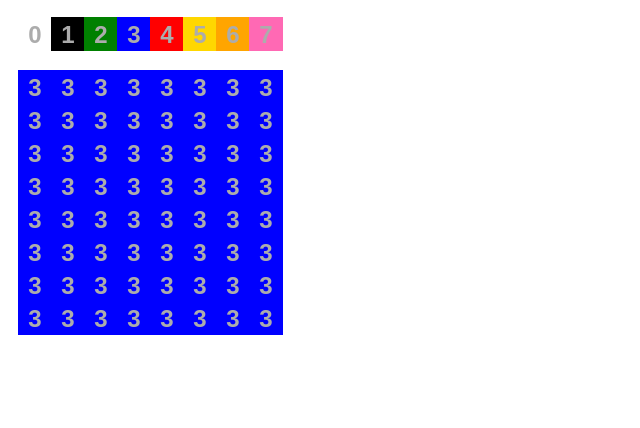
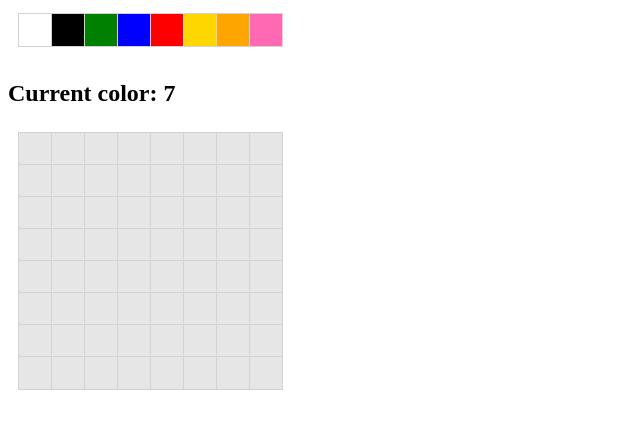
Before and after one commit to ngbedggood/pixels, a React (Vite) app: page / in a window 1280 px wide. Shown: the top 428 px of the page, without its empty margins (0-640 px from the left). Built offline with nearby package versions, Linux system fonts and the light colour scheme.

Commit message:
Color picking implemented,

```diff
--- a/src/App.js
+++ b/src/App.js
@@ -1,14 +1,32 @@
-import React from 'react';
+import React, { useState, useEffect } from 'react';
 import Canvas from './components/Canvas';
 import Palette from './components/Palette';
 import Pixel from './components/Pixel';
 
+export default function App() {
+    let canvasSize = 8;
+    const [canvasState, setCanvasState] = useState(Array.from({length: canvasSize},()=> Array.from({length: canvasSize}, () => null)));
+    const [selectedColor, setSelectedColor] = useState(7);
 
-export default function App() {
+
+    function handlePaint(color, ind) {
+        let newCanvasState = canvasState.slice();
+        newCanvasState[ind.row][ind.col] = selectedColor;
+        setCanvasState(newCanvasState);
+    }
+
+    function handleSelectColor(color, ind) {
+        setSelectedColor(color);
+    }
+
     return (
         <div>
-            <Palette />
-            <Canvas />
+            <Palette handleSelect={handleSelectColor}/>
+            <h2>Current color: {selectedColor}</h2>
+            <Canvas
+                canvasState={canvasState}
+                handlePaint={handlePaint}
+            />
         </div>
     );
 }
--- a/src/components/Canvas.js
+++ b/src/components/Canvas.js
@@ -1,26 +1,21 @@
-import React from 'react';
+import React, { useState } from 'react';
 import Pixel from './Pixel';
 import styles from './Canvas.css'
 
-export default function Canvas() {
-    let canvas = [];
-    let canvasSize = 8;
-
-    for (let i = 0; i < canvasSize; i++) {
-        canvas[i] = [];
-        for (let j = 0; j < canvasSize; j++) {
-          canvas[i][j] = 3;
-        }
-    }
+export default function Canvas({ canvasState, handlePaint }) {
 
     return (
         <div className='canvas'>
             {
-                canvas.map((row, rIndex) => (
+                canvasState.map((row, rIndex) => (
                     <div>
                         {
                             row.map((col, cIndex) => (
-                                <Pixel value={canvas[rIndex][cIndex]}/>// index={{ row:rIndex, col:cIndex }} />
+                                <Pixel
+                                    value={canvasState[rIndex][cIndex]}
+                                    handleClick={handlePaint}
+                                    index={{row:rIndex,col:cIndex}}
+                                />
                             ))
                         }
                     </div>
--- a/src/components/Palette.js
+++ b/src/components/Palette.js
@@ -2,7 +2,7 @@ import React from 'react';
 import Pixel from './Pixel';
 import styles from './palette.css';
 
-export default function Palette() {
+export default function Palette({handleSelect}) {
 
     const palette =[0,1,2,3,4,5,6,7];
 
@@ -10,10 +10,9 @@ export default function Palette() {
         <div className='palette'>
             {
                 palette.map((colorNum) => (
-                    <Pixel value={colorNum} />
+                    <Pixel value={colorNum} handleClick={handleSelect}/>
                 ))
             }
-
         </div>
     )
 
--- a/src/components/Pixel.css
+++ b/src/components/Pixel.css
@@ -1,13 +1,13 @@
 .pixel {
     background: #e6e6e6;
-    border: 1px solid #ffffff00;
+    border: 1px solid #d3d3d3;
     font-size: 24px;
     font-weight: bold;
     color: #acacac;
     line-height: 34px;
     height: 34px;
     margin-right: -1px;
-    margin-top: -1px;
+    margin-top: -5px;
     padding: 0;
     text-align: center;
     width: 34px;
--- a/src/components/Pixel.js
+++ b/src/components/Pixel.js
@@ -1,15 +1,8 @@
 import React, { useEffect } from 'react';
 import styles from './Pixel.css';
 
-export default function Pixel({ value }) {
+export default function Pixel({ value, isPalette, handleClick, index }) {
 
-    let gridColor;
-
-    /*useEffect(() => {
-        if (index.row%2===0 && index.col%2===0) {
-            gridColor = "whitesmoke";
-        }
-    }, [])*/
 
     const palette = [
         'white',
@@ -26,8 +19,8 @@ export default function Pixel({ value }) {
         <button
             className='pixel'
             style={{backgroundColor: palette[value]}}
+            onClick={()=>handleClick(value,index)}
         >
-            {value}
         </button>
     );
 
```
